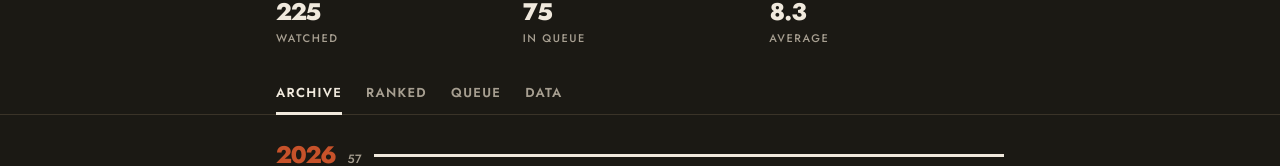
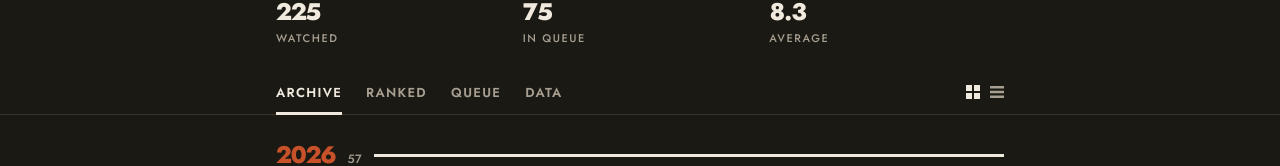
Before and after one commit to GeorgeVassilakis/watch-list, a React (Vite) app: page / in a window 1280 px wide. Shown: the part 389-555 px from the top of the page. Built offline with nearby package versions, Linux system fonts and the light colour scheme.

Commit message:
Add a card/list layout toggle to the archive and queue tabs

```diff
--- a/src/App.jsx
+++ b/src/App.jsx
@@ -61,6 +61,7 @@ export default function App() {
   const [mode, setMode] = useState('films')
   const [tab, setTab] = useState('archive')
   const [openItem, setOpenItem] = useState(null)
+  const [layout, setLayout] = useState('cards')
   const [theme, setTheme] = useState(() => localStorage.getItem('theme') || 'dark')
 
   useEffect(() => {
@@ -178,7 +179,8 @@ export default function App() {
             <Hero mode={mode} latest={hero.item} isCurrent={hero.isCurrent} stats={stats} />
 
             <div className="sticky top-[54px] z-30 border-b border-line bg-ground">
-              <div className="mx-auto flex max-w-3xl gap-6 px-5">
+              <div className="mx-auto flex max-w-3xl items-center justify-between px-5">
+                <div className="flex gap-6">
                   {TABS[mode].map(t => (
                     <button
                       key={t.id}
@@ -197,6 +199,36 @@ export default function App() {
                     </button>
                   ))}
                 </div>
+                {(tab === 'archive' || tab === 'queue') && (
+                  <div className="flex items-center gap-2.5">
+                    <button
+                      onClick={() => setLayout('cards')}
+                      aria-label="Card view"
+                      aria-pressed={layout === 'cards'}
+                      className={`transition-colors ${layout === 'cards' ? 'text-ink' : 'text-dim hover:text-ink'}`}
+                    >
+                      <svg width="14" height="14" viewBox="0 0 14 14" aria-hidden="true">
+                        <rect x="0" y="0" width="6" height="6" fill="currentColor" />
+                        <rect x="8" y="0" width="6" height="6" fill="currentColor" />
+                        <rect x="0" y="8" width="6" height="6" fill="currentColor" />
+                        <rect x="8" y="8" width="6" height="6" fill="currentColor" />
+                      </svg>
+                    </button>
+                    <button
+                      onClick={() => setLayout('list')}
+                      aria-label="List view"
+                      aria-pressed={layout === 'list'}
+                      className={`transition-colors ${layout === 'list' ? 'text-ink' : 'text-dim hover:text-ink'}`}
+                    >
+                      <svg width="14" height="14" viewBox="0 0 14 14" aria-hidden="true">
+                        <rect x="0" y="1" width="14" height="2.5" fill="currentColor" />
+                        <rect x="0" y="5.75" width="14" height="2.5" fill="currentColor" />
+                        <rect x="0" y="10.5" width="14" height="2.5" fill="currentColor" />
+                      </svg>
+                    </button>
+                  </div>
+                )}
+              </div>
             </div>
 
             <div className="mx-auto max-w-3xl px-5 pt-6">
@@ -206,6 +238,7 @@ export default function App() {
                   filter={mode === 'films' ? () => true : i => i.done}
                   ghostUndone={mode === 'films'}
                   square={mode === 'music'}
+                  layout={layout}
                   onItemClick={setOpenItem}
                 />
               )}
@@ -222,6 +255,7 @@ export default function App() {
                   filter={i => !i.done}
                   ghostUndone={false}
                   square={mode === 'music'}
+                  layout={layout}
                   onItemClick={setOpenItem}
                 />
               )}
--- a/src/components/PosterWall.jsx
+++ b/src/components/PosterWall.jsx
@@ -1,8 +1,57 @@
+import { motion } from 'framer-motion'
 import PosterCard from './PosterCard.jsx'
+import { ratingColor, formatRating, titleHue } from '../lib/data.js'
+
+function ListRow({ item, index, ghost, square, onClick }) {
+  const clickable = Boolean(onClick)
+  return (
+    <motion.li
+      initial={{ opacity: 0, x: -10 }}
+      whileInView={{ opacity: 1, x: 0 }}
+      viewport={{ once: true, margin: '-20px' }}
+      transition={{ duration: 0.35, delay: (index % 10) * 0.02 }}
+      onClick={onClick}
+      role={clickable ? 'button' : undefined}
+      tabIndex={clickable ? 0 : undefined}
+      onKeyDown={clickable ? e => (e.key === 'Enter' || e.key === ' ') && (e.preventDefault(), onClick()) : undefined}
+      className={`flex items-center gap-3.5 border-b border-line py-2.5
+        ${ghost ? 'opacity-45 saturate-[0.4]' : ''}
+        ${clickable ? 'cursor-pointer hover:bg-paper' : ''}`}
+    >
+      <div className={`${square ? 'h-12 w-12' : 'h-14 w-10'} shrink-0 overflow-hidden bg-paper shadow-print`}>
+        {item.cover ? (
+          <img src={item.cover} alt="" loading="lazy" className="h-full w-full object-cover" />
+        ) : (
+          <div
+            className="h-full w-full"
+            style={{ background: `hsl(${titleHue(item.title)} 30% 30%)` }}
+          />
+        )}
+      </div>
+      <div className="min-w-0 flex-1">
+        <div className="flex items-center gap-2">
+          <span className="truncate text-[15px] font-semibold">{item.title}</span>
+          {item.current && (
+            <span className="relative flex h-2 w-2 shrink-0">
+              <span className="absolute inline-flex h-full w-full animate-ping rounded-full bg-accent-2 opacity-70" />
+              <span className="relative inline-flex h-2 w-2 rounded-full bg-accent-2" />
+            </span>
+          )}
+        </div>
+        {item.subtitle && <div className="truncate text-xs text-dim">{item.subtitle}</div>}
+      </div>
+      {item.rating != null && (
+        <span className="text-[15px] font-bold" style={{ color: ratingColor(item.rating) }}>
+          {formatRating(item.rating)}
+        </span>
+      )}
+    </motion.li>
+  )
+}
 
 // Sections render newest year first; within a year, newest entries first
 // (bottom of the source file is the most recent).
-export default function PosterWall({ sections, filter = () => true, ghostUndone = true, square = false, onItemClick }) {
+export default function PosterWall({ sections, filter = () => true, ghostUndone = true, square = false, layout = 'cards', onItemClick }) {
   const groups = [...sections]
     .reverse()
     .map(s => ({ year: s.year, items: [...s.items].reverse().filter(filter) }))
@@ -19,6 +68,20 @@ export default function PosterWall({ sections, filter = () => true, ghostUndone
               <div className="h-[3px] flex-1 self-center bg-ink" />
             </div>
           )}
+          {layout === 'list' ? (
+            <ol className="flex flex-col">
+              {s.items.map((item, i) => (
+                <ListRow
+                  key={`${item.title}-${i}`}
+                  item={item}
+                  index={i}
+                  square={square}
+                  ghost={ghostUndone && !item.done && !item.current}
+                  onClick={onItemClick ? () => onItemClick(item) : undefined}
+                />
+              ))}
+            </ol>
+          ) : (
             <div className="grid grid-cols-3 gap-2.5 sm:grid-cols-4 md:grid-cols-6">
               {s.items.map((item, i) => (
                 <PosterCard
@@ -31,6 +94,7 @@ export default function PosterWall({ sections, filter = () => true, ghostUndone
                 />
               ))}
             </div>
+          )}
         </section>
       ))}
     </div>
```
Lines whose indentation alone changed are shown as unchanged.
